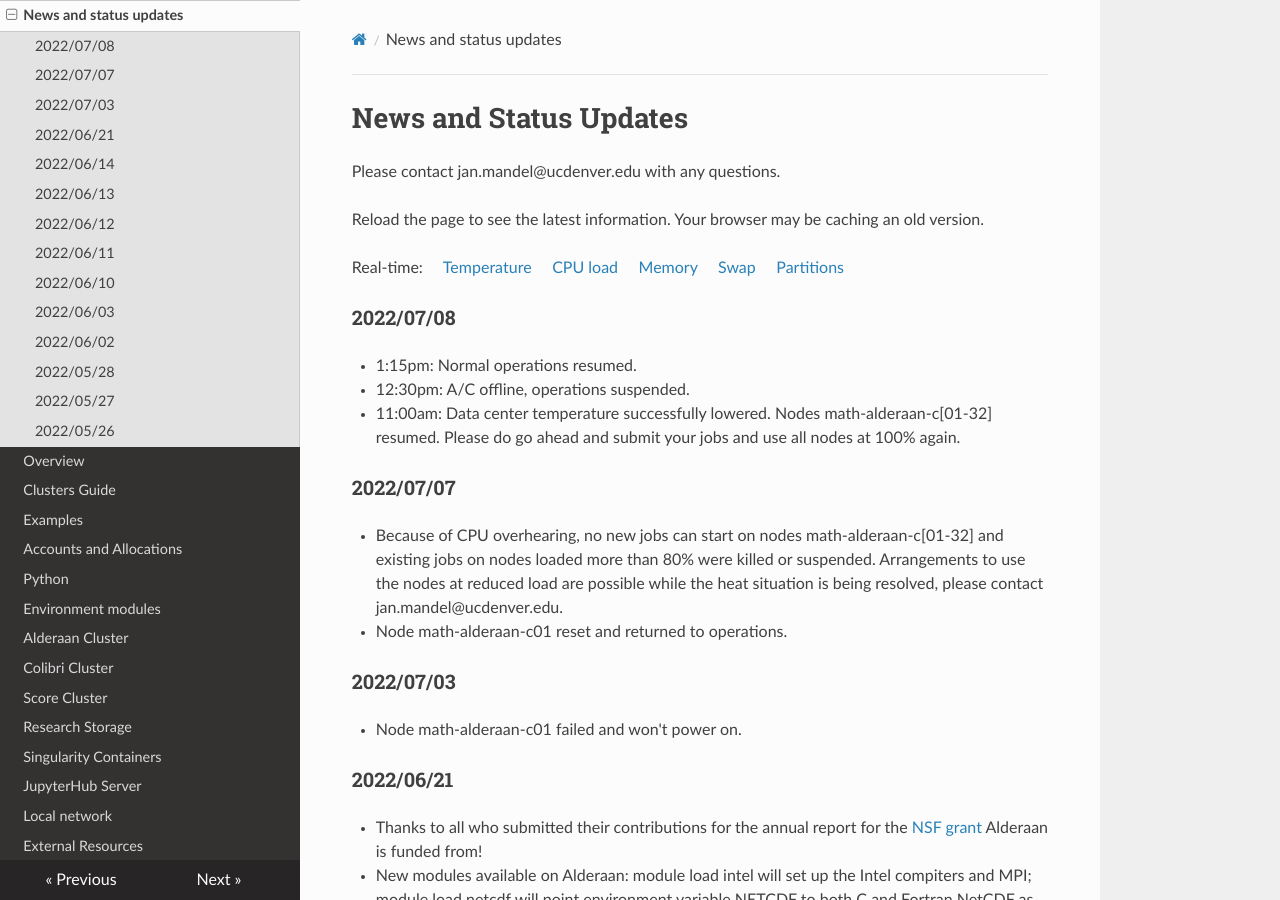
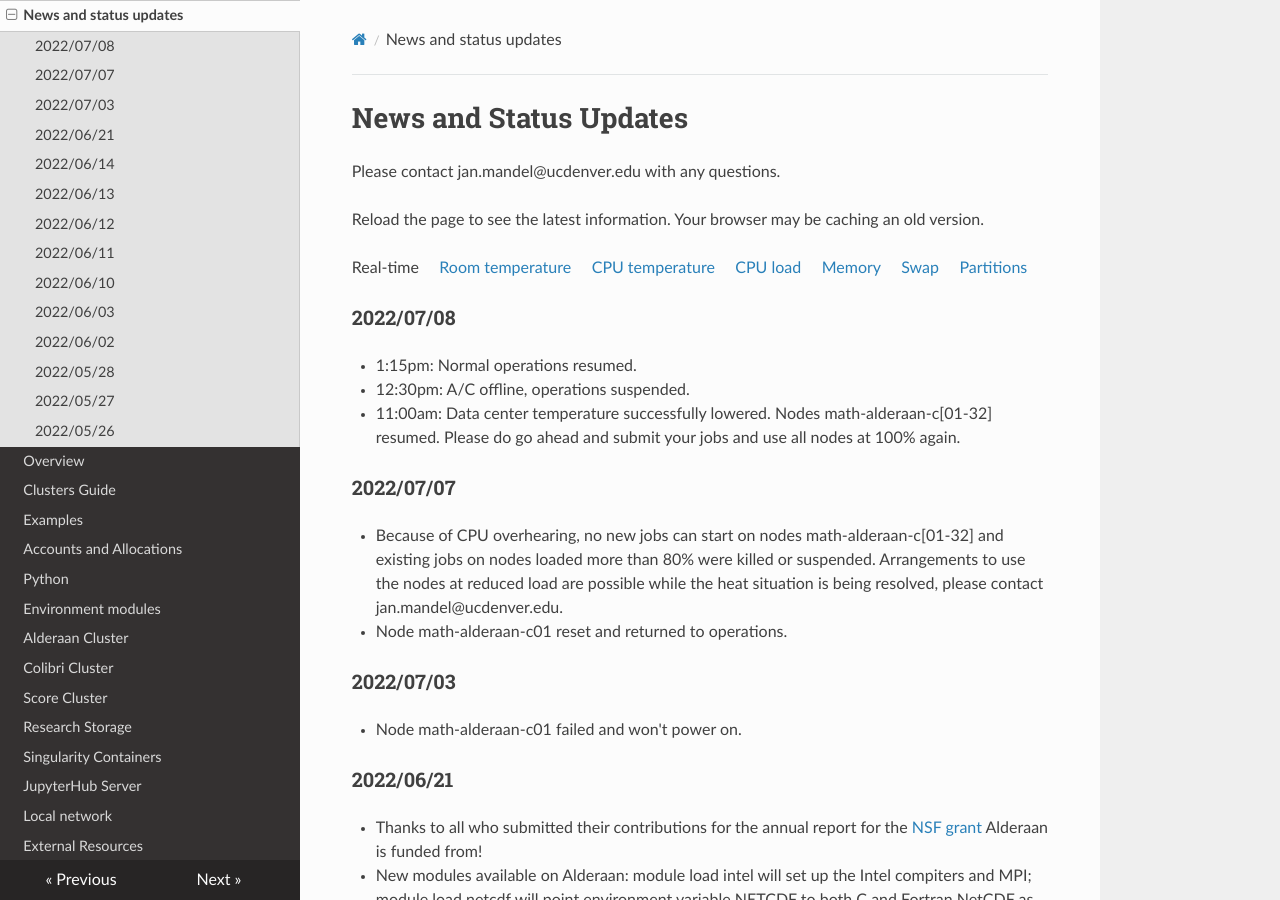
Before and after one commit to ccmucdenver/ccm-docs, an MkDocs documentation site: the page built from docs/updates.md, in a window 1280 px wide and 900 px high. Built offline with MkDocs 1.6.1, drawn with Linux system fonts in a browser that asks for light colours; nearby versions of some CDN libraries.

Commit message:
cpu temperature

```diff
--- a/docs/updates.md
+++ b/docs/updates.md
@@ -4,7 +4,7 @@ Please contact jan.mandel@ucdenver.edu with any questions.
 
 Reload the page to see the latest information. Your browser may be caching an old version.
 
-Real-time:  &nbsp;  &nbsp; [Temperature](https://demo.openwfm.org/web/alderaan/temp.txt) &nbsp; &nbsp; [CPU load](https://demo.openwfm.org/web/alderaan/cpu.txt) &nbsp; &nbsp; [Memory](https://demo.openwfm.org/web/alderaan/mem.txt) &nbsp; &nbsp; [Swap](https://demo.openwfm.org/web/alderaan/swp.txt) &nbsp; &nbsp; [Partitions](https://demo.openwfm.org/web/alderaan/sinfo.txt)
+Real-time  &nbsp;  &nbsp; [Room temperature](https://demo.openwfm.org/web/alderaan/temp.txt) &nbsp; &nbsp; [CPU temperature](https://demo.openwfm.org/web/alderaan/cpu_temp.txt)  &nbsp; &nbsp; [CPU load](https://demo.openwfm.org/web/alderaan/cpu.txt) &nbsp; &nbsp; [Memory](https://demo.openwfm.org/web/alderaan/mem.txt) &nbsp; &nbsp; [Swap](https://demo.openwfm.org/web/alderaan/swp.txt) &nbsp; &nbsp; [Partitions](https://demo.openwfm.org/web/alderaan/sinfo.txt)
 
 ### 2022/07/08
 
```
